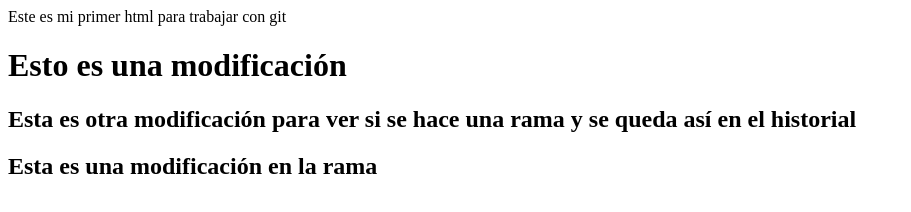
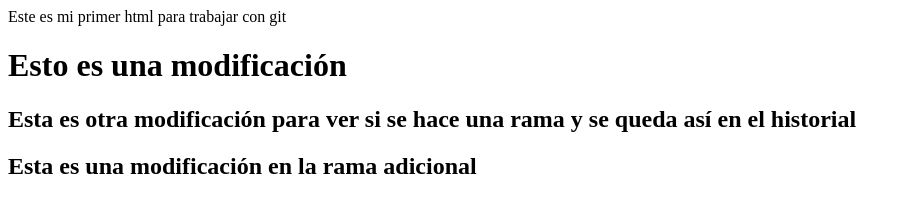
Before and after one commit to monicca-rm/PRIMER-GIT, a plain HTML site: page index.html in a window 1280 px wide. Shown: the whole page, without its empty margins (0-911 px from the left). Drawn offline with Linux system fonts and the light colour scheme.

Commit message:
tercera modificacion

```diff
--- a/index.html
+++ b/index.html
@@ -9,7 +9,7 @@
     <p>Este es mi primer html para trabajar con git</p>
     <h1>Esto es una modificación</h1>
     <h2>Esta es otra modificación para ver si se hace una rama y se queda así en el historial</h2>
-    <h2>Esta es una modificación en la rama</h2>
+    <h2>Esta es una modificación en la rama adicional</h2>
 
 </body>
 </html>
```
